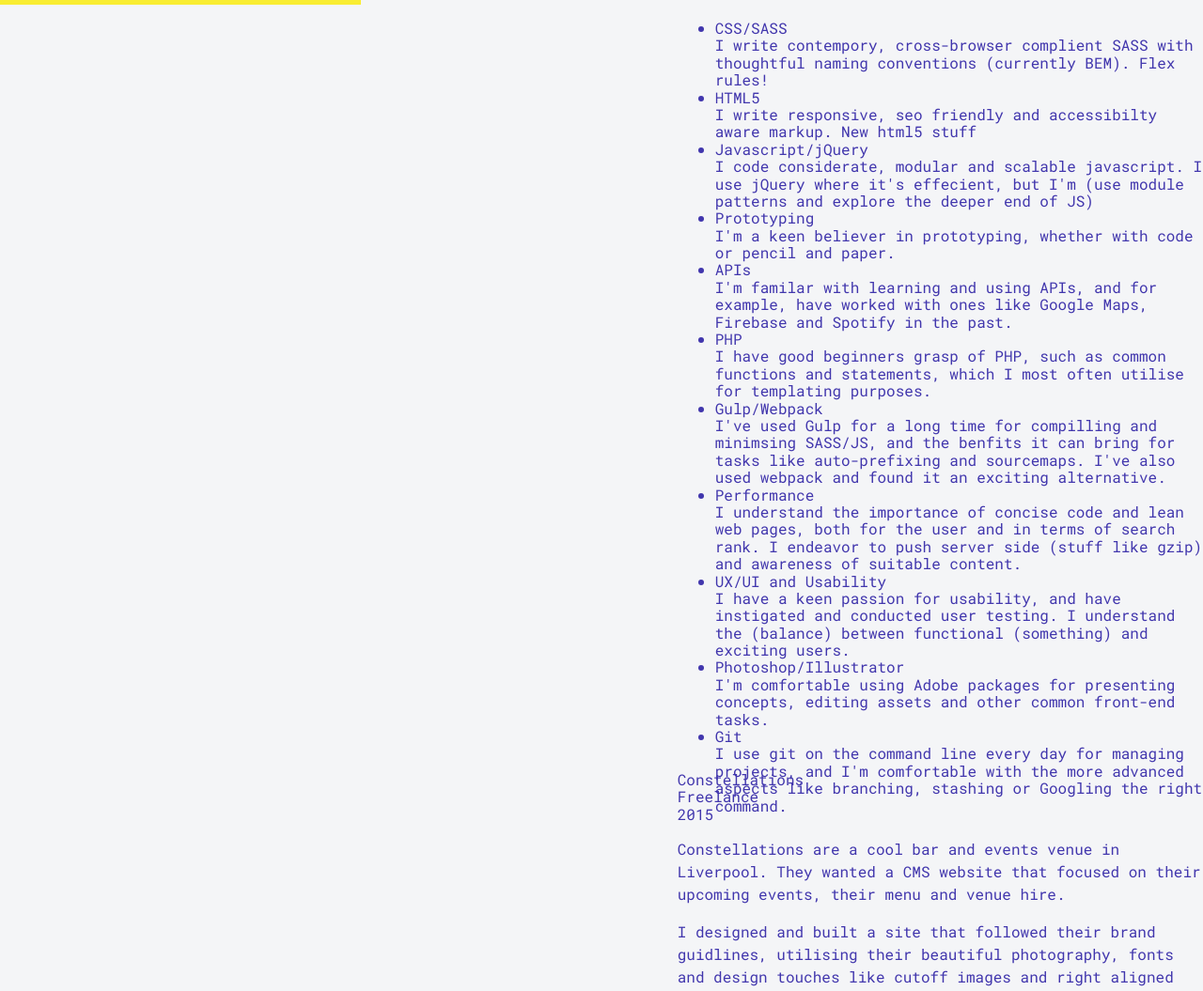
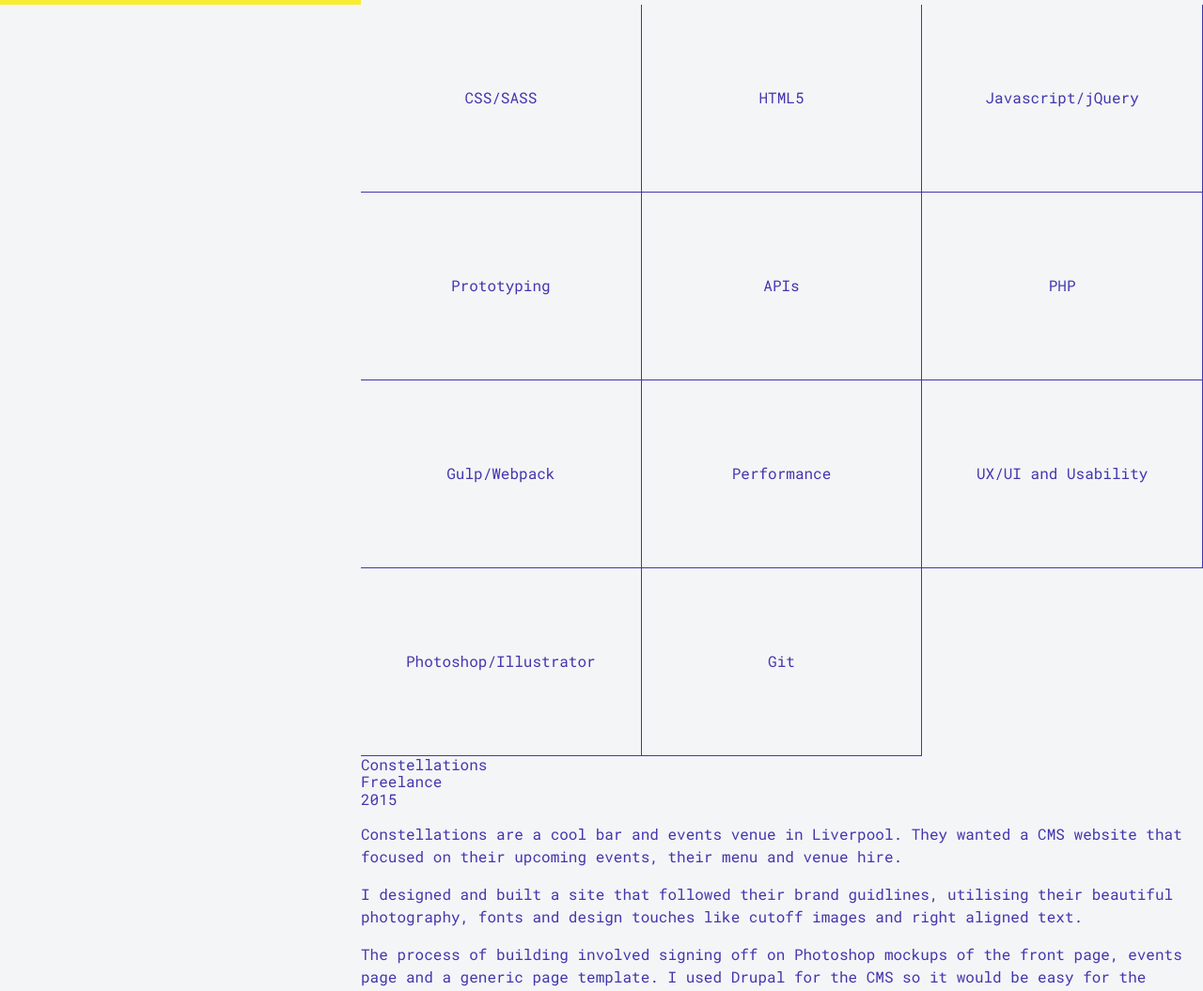
Before and after one commit to atomcorp/porfolio, a website: page index.html in a window 1280 px wide. Shown: the part 795-1850 px from the top of the page at 94% size. Drawn offline with nearby package versions, Linux system fonts and the light colour scheme; files that its build step writes are made by us from their sources.

Commit message:
meesing about with the skills section, have a rethink

```diff
--- a/index.html
+++ b/index.html
@@ -45,96 +45,97 @@
 				</div>
 			</div>
 			<div class="skills">
-				<ul>
-					<li>
-						<div class="skills__name">
+			<div class="skills__container">
+				<div class="skill">
+					<div class="skill__name">
 						CSS/SASS
 					</div>
-						<div class="skills__infomation">
+					<div class="skill__infomation">
 						I write contempory, cross-browser complient SASS with thoughtful naming conventions (currently BEM). Flex rules!
 					</div>
-					</li>
-					<li>
-						<div class="skills__name">
+				</div>
+				<div class="skill">
+					<div class="skill__name">
 						HTML5
 					</div>
-						<div class="skills__infomation">
+					<div class="skill__infomation">
 						I write responsive, seo friendly and accessibilty aware markup. New html5 stuff
 					</div>
-					</li>
-					<li>
-						<div class="skills__name">
+				</div>
+				<div class="skill">
+					<div class="skill__name">
 						Javascript/jQuery
 					</div>
-						<div class="skills__infomation">
+					<div class="skill__infomation">
 						I code considerate, modular and scalable javascript. I use jQuery where it's effecient, but I'm (use module patterns and explore the deeper end of JS)
 					</div>
-					</li>
-					<li>
-						<div class="skills__name">
+				</div>
+				<div class="skill">
+					<div class="skill__name">
 						Prototyping
 					</div>
-						<div class="skills__infomation">
+					<div class="skill__infomation">
 						I'm a keen believer in prototyping, whether with code or pencil and paper.
 					</div>
-					</li>
-					<li>
-						<div class="skills__name">
+				</div>
+				<div class="skill">
+					<div class="skill__name">
 						APIs
 					</div>
-						<div class="skills__infomation">
+					<div class="skill__infomation">
 						I'm familar with learning and using APIs, and for example, have worked with ones like Google Maps, Firebase and Spotify in the past.
 					</div>
-					</li>
-					<li>
-						<div class="skills__name">
+				</div>
+				<div class="skill">
+					<div class="skill__name">
 						PHP
 					</div>
-						<div class="skills__infomation">
+					<div class="skill__infomation">
 						I have good beginners grasp of PHP, such as common functions and statements, which I most often utilise for templating purposes.
 					</div>
-					</li>
-					<li>
-						<div class="skills__name">
+				</div>
+				<div class="skill">
+					<div class="skill__name">
 						Gulp/Webpack
 					</div>
-						<div class="skills__infomation">
+					<div class="skill__infomation">
 						I've used Gulp for a long time for compilling and minimsing SASS/JS, and the benfits it can bring for tasks like auto-prefixing and sourcemaps. I've also used webpack and found it an exciting alternative.
 					</div>
-					</li>
-					<li>
-						<div class="skills__name">
+				</div>
+				<div class="skill">
+					<div class="skill__name">
 						Performance
 					</div>
-						<div class="skills__infomation">
+					<div class="skill__infomation">
 						I understand the importance of concise code and lean web pages, both for the user and in terms of search rank. I endeavor to push server side (stuff like gzip) and awareness of suitable content.
 					</div>
-					</li>
-					<li>
-						<div class="skills__name">
+				</div>
+				<div class="skill">
+					<div class="skill__name">
 						UX/UI and Usability
 					</div>
-						<div class="skills__infomation">
+					<div class="skill__infomation">
 						I have a keen passion for usability, and have instigated and conducted user testing. I understand the (balance) between functional (something) and exciting users.
 					</div>
-					</li>
-					<li>
-						<div class="skills__name">
+				</div>
+				<div class="skill">
+					<div class="skill__name">
 						Photoshop/Illustrator
 					</div>
-						<div class="skills__infomation">
+					<div class="skill__infomation">
 						I'm comfortable using Adobe packages for presenting concepts, editing assets and other common front-end tasks.
 					</div>
-					</li>
-					<li>
-						<div class="skills__name">
+				</div>
+				<div class="skill">
+					<div class="skill__name">
 						Git
 					</div>
-						<div class="skills__infomation">
+					<div class="skill__infomation">
 						I use git on the command line every day for managing projects, and I'm comfortable with the more advanced aspects like branching, stashing or Googling the right command.
 					</div>
-					</li>
-				</ul>
+				</div>
+			</div>
+
 			</div>
 			<div class="portfolio">
 				<div class="project">
@@ -202,10 +203,11 @@
 					</div>
 				</div>
 			</div>
-		</div>
 			<div class="experience">
 				What's my experience? I guess a brief highlights of my CV. Working freelance projects, moving to CA and other work stff. What i enjoy doing in web dev, in a friendlier, chatty way...?
 			</div>
+		</div>
+
 		<div class="sidebar">
 			<nav>
 				<ul class="nav__links">
--- a/source/sass/content/_about.scss
+++ b/source/sass/content/_about.scss
@@ -1,5 +1,5 @@
 .about {
-	height: 100%;
+	min-height: 100%;
 	display: flex;
 	flex-direction: column;
 	justify-content: center;
--- /dev/null
+++ b/source/sass/content/_portfolio.scss
@@ -0,0 +1,3 @@
+.portfolio {
+	min-height: 100%;
+}
--- a/source/sass/content/_skills.scss
+++ b/source/sass/content/_skills.scss
@@ -1,3 +1,51 @@
 .skills {
-	height: 100%;
+	min-height: 100%;
+	display: flex;
 }
+
+.skills__container {
+	display: flex;
+	flex-wrap: wrap;
+	position: relative;
+	width: 100%;
+}
+
+.skill {
+	width: 33.333333%;
+	display: flex;
+	justify-content: center;
+	align-items: center;
+	border-right: 1px solid;
+	border-bottom: 1px solid;
+	box-sizing: border-box;
+	height: 25%;
+	// transition: width: 0.5s;
+	&:hover {
+		background: #4136AD;
+		color: #f4f5f7;
+		width: 66.6666666666%;
+		.skill__infomation {
+			display: block;
+			padding: 0 15px;
+			width: 50%;
+		}
+		.skill__name {
+		    width: 50%;
+		    padding: 0 15px;
+		    text-align: center;
+		}
+	}
+}
+
+.skill__infomation {
+	display: none;
+}
+
+.skill--fixed {
+	position: absolute;
+	width: 33.333333%;
+    height: 25%;
+    // full size
+    height: 100%;
+    width: 100%;
+}
--- a/source/sass/main.scss
+++ b/source/sass/main.scss
@@ -11,6 +11,7 @@
 // content
 @import "content/about";
 @import "content/skills";
+@import "content/portfolio";
 
 // special effects
 @import "special-effects/floating-icons";
```
Lines whose indentation alone changed are shown as unchanged.
